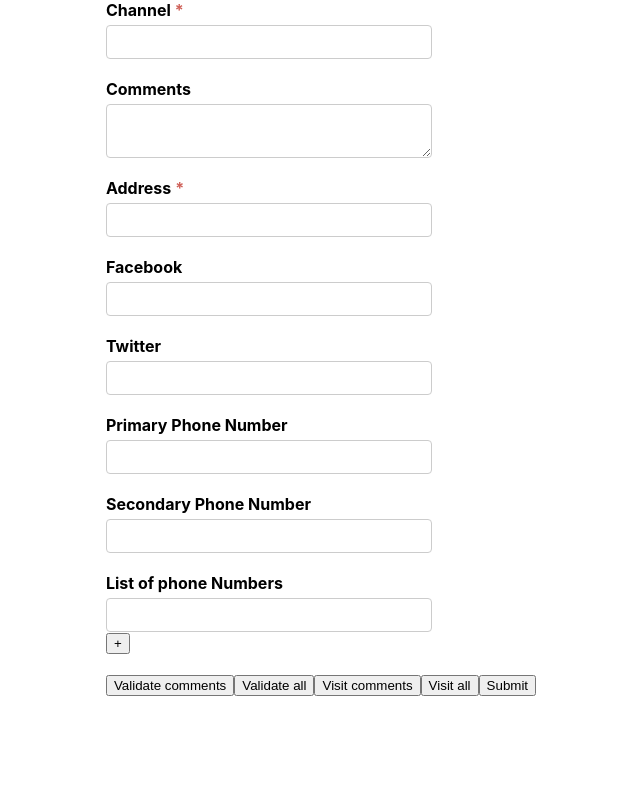
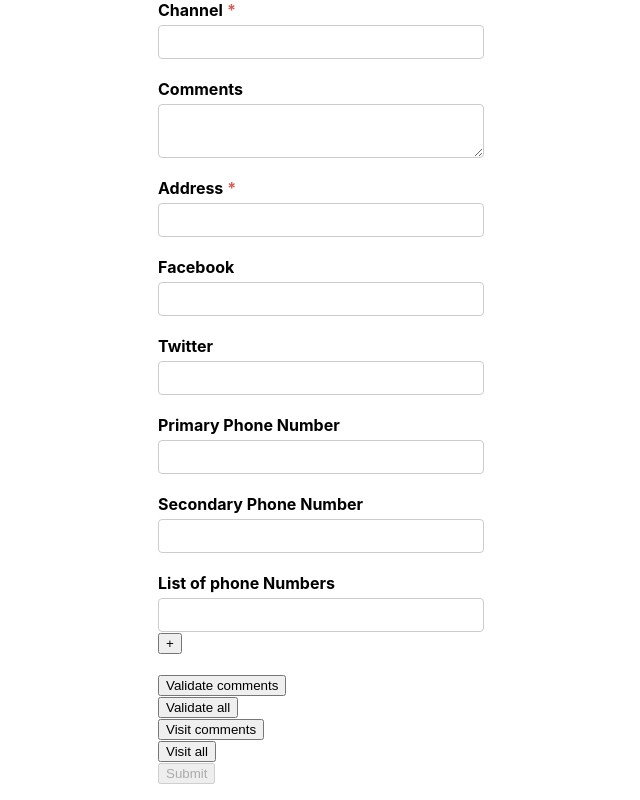
Before and after one commit to nihalshanp/react-formik, a React (Create React App) app: page / in a window 1280 px wide. Shown: the part 174-974 px from the top of the page, without its empty margins (319-959 px from the left). Before the commit the page ends 886 px from the top, so only its background shows below. Built offline with nearby package versions, Linux system fonts and the light colour scheme.

Commit message:
learned basic form validation

```diff
--- a/src/Components/YoutubeForm.js
+++ b/src/Components/YoutubeForm.js
@@ -48,6 +48,7 @@ const YoutubeForm = () => {
         initialValues={initialValues}
         validationSchema={validationSchema}
         onSubmit={onSubmit}
+        // validateOnMount
       >
         {(formik) => {
           console.log("Formik prop", formik);
@@ -163,31 +164,50 @@ const YoutubeForm = () => {
                   }}
                 </FieldArray>
               </div>
-
+              <div>
                 <button
                   type="button"
                   onClick={() => formik.validateField("comments")}
                 >
                   Validate comments
                 </button>
+              </div>
+              <div>
                 <button type="button" onClick={() => formik.validateForm()}>
                   Validate all
                 </button>
+              </div>
+              <div>
                 <button
                   type="button"
                   onClick={() => formik.setFieldTouched("comments")}
                 >
                   Visit comments
                 </button>
-              <button type="button" onClick={() => formik.setTouched({
+              </div>
+              <div>
+                <button
+                  type="button"
+                  onClick={() =>
+                    formik.setTouched({
                       name: true,
                       email: true,
-                channel:true,
+                      channel: true,
                       comments: true,
-              })}>
+                    })
+                  }
+                >
                   Visit all
                 </button>
-              <button type="submit">Submit</button>
+              </div>
+              <div>
+                <button
+                  type="submit"
+                  disabled={!(formik.dirty && formik.isValid)}
+                >
+                  Submit
+                </button>
+              </div>
             </Form>
           );
         }}
```
Lines whose indentation alone changed are shown as unchanged.
